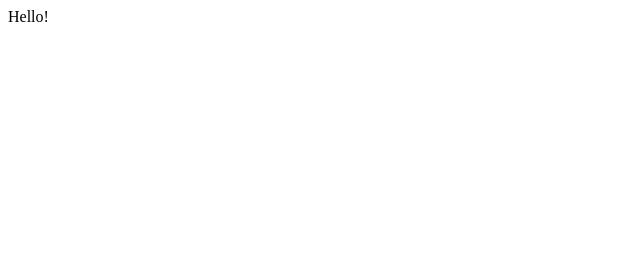
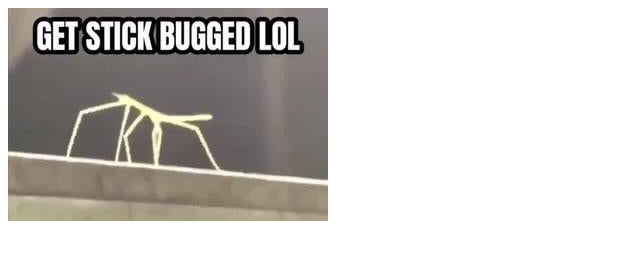
Before and after one commit to RhettHenderson/Hunt, a plain HTML site: page index.html in a window 1280 px wide. Shown: the whole page, without its empty margins (0-640 px from the left). Drawn offline with Linux system fonts and the light colour scheme.

Commit message:
Update index.html

```diff
--- a/index.html
+++ b/index.html
@@ -1,4 +1,4 @@
 <!DOCTYPE html>
 <head>
-Hello!
+<img src="Hello.jpg" alt="Get Stick Bugged!">
 </head>
```
